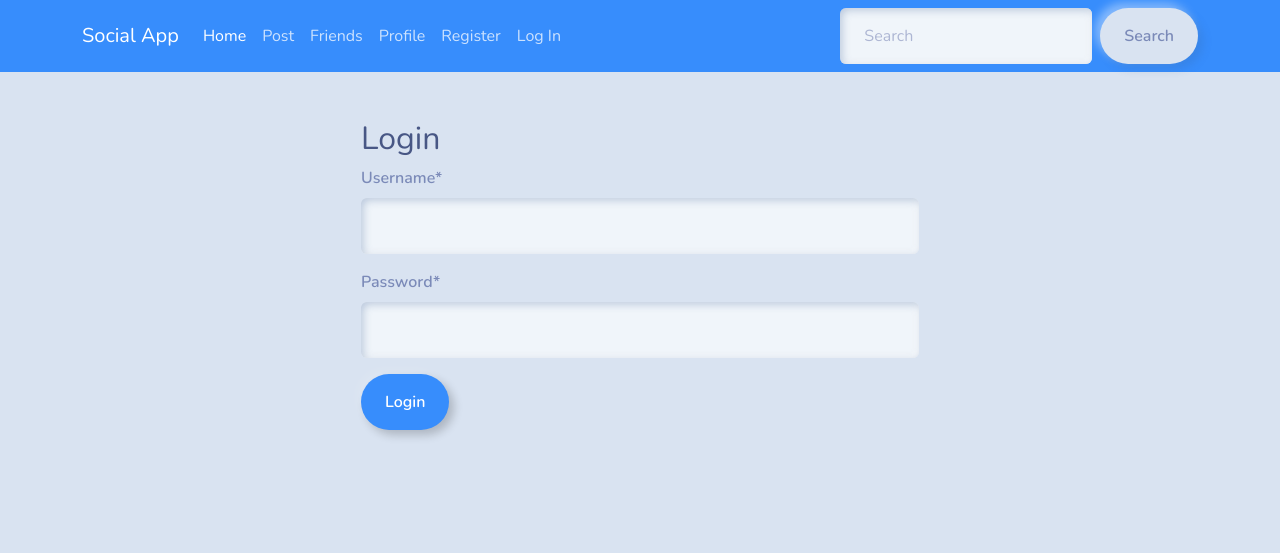
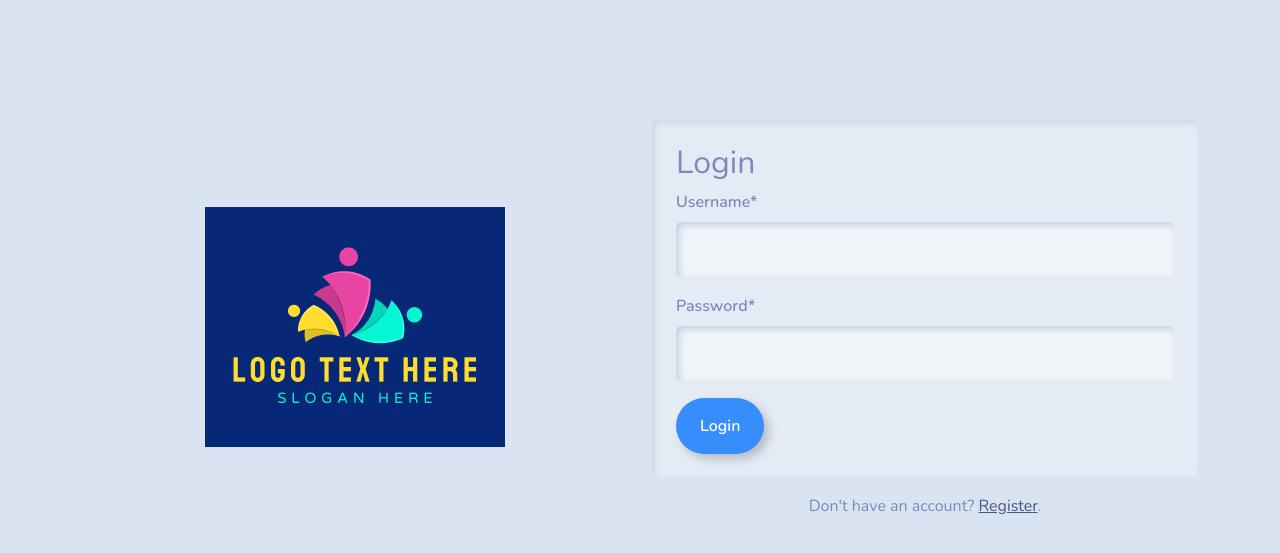
Before and after one commit to chhay-sophal/social-app, a Django app: page /user_auth/login/ in a window 1280 px wide. Shown: the top 553 px of the page. Run offline with Django 4.2, Linux system fonts and the light colour scheme; some libraries are stand-ins or nearby versions.

Commit message:
Modify Login

```diff
--- a/social_app/core/templates/core/base.html
+++ b/social_app/core/templates/core/base.html
@@ -29,12 +29,12 @@
                   <li class="nav-item">
                     <a class="nav-link" href="{% url 'user_profile:profile' %}">Profile</a>
                   </li>
-                  <li class="nav-item">
+                  <!-- <li class="nav-item">
                     <a class="nav-link" href="{% url 'user_auth:register' %}">Register</a>
                   </li>
                   <li class="nav-item">
                     <a class="nav-link" href="{% url 'user_auth:login' %}">Log In</a>
-                  </li>
+                  </li> -->
                 </ul>
                 <form class="d-flex">
                   <input class="form-control me-sm-2" type="search" placeholder="Search">
--- a/social_app/core/views.py
+++ b/social_app/core/views.py
@@ -1,7 +1,8 @@
 from django.views import View
 from django.shortcuts import render
+from django.contrib.auth.mixins import LoginRequiredMixin
 
-class IndexView(View):
+class IndexView(LoginRequiredMixin, View):
     def get(self, request):
         template = 'core/index.html'
         return render(request, template)
--- a/social_app/user_authentication/templates/user_authentication/login.html
+++ b/social_app/user_authentication/templates/user_authentication/login.html
@@ -1,13 +1,32 @@
-{% extends 'core/base.html' %}
+{% load static %}
 {% load crispy_forms_tags %}
 
-{% block content %}
-  <div style="margin-left: 25%; margin-right: 25%;">
-    <h2>Login</h2>
+<!DOCTYPE html>
+<html>
+<head>
+    <!-- Other head elements -->
+    <link rel="stylesheet" type="text/css" href="{% static 'css/style.css' %}">
+</head>
+<body style="padding-top: 120px;">
+  <main class="container">
+      <div class="row">
+          <div class="col-md-6 d-flex align-items-center justify-content-center">
+              <img src="{% static 'images/logo.png' %}" alt="App Logo" style="max-width: 100%; height: auto;">
+          </div>
+          <div class="col-md-6">
+              <div class="card" style="margin: 0 auto;">
+                  <div class="card-body">
+                      <h2 class="card-title">Login</h2>
                       <form method="post">
                           {% csrf_token %}
                           {{ form|crispy }}
                           <button type="submit" class="btn btn-outline-primary">Login</button>
                       </form>
                   </div>
-{% endblock %}
+              </div>
+              <p class="text-center mt-3">Don't have an account? <a href="{% url 'user_auth:register' %}">Register</a>.</p>
+          </div>
+      </div>
+  </main>
+</body>
+</html>
```
Also changed, not shown: social_app/static/images/logo.png (added). Lines whose indentation alone changed are shown as unchanged.
